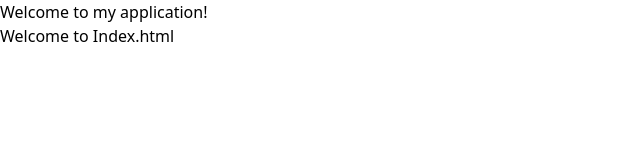
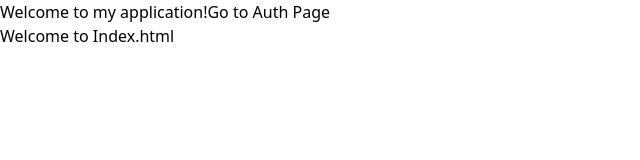
Before and after one commit to Arpit01Goel/CursiveHeart, a React (Vite) app in the folder frontend/: page / in a window 1280 px wide. Shown: the top 160 px of the page, without its empty margins (0-640 px from the left). Built offline with nearby package versions, Linux system fonts and the light colour scheme.

Commit message:
updated welcome page

```diff
--- a/frontend/src/Components/Welcome.jsx
+++ b/frontend/src/Components/Welcome.jsx
@@ -1,9 +1,18 @@
-function Welcome()  {
+import { useNavigate } from 'react-router-dom';
+
+function Welcome() {
+    const navigate = useNavigate();
+
+    const handleRedirect = () => {
+        navigate('/Auth');
+    };
+
     return (
         <>
             Welcome to my application!
+            <button onClick={handleRedirect}>Go to Auth Page</button>
         </>
-    )
+    );
 }
 
 export default Welcome;
```
